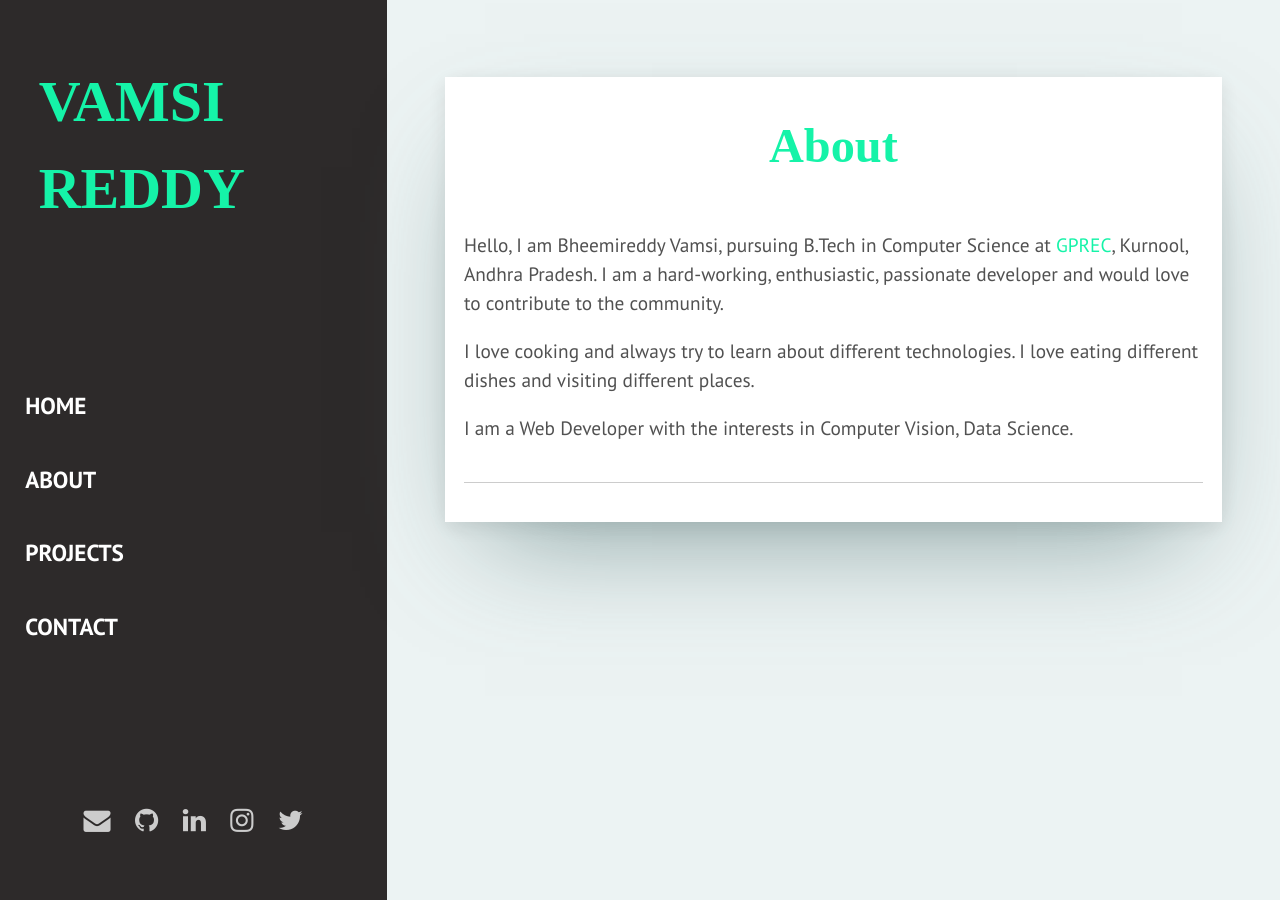
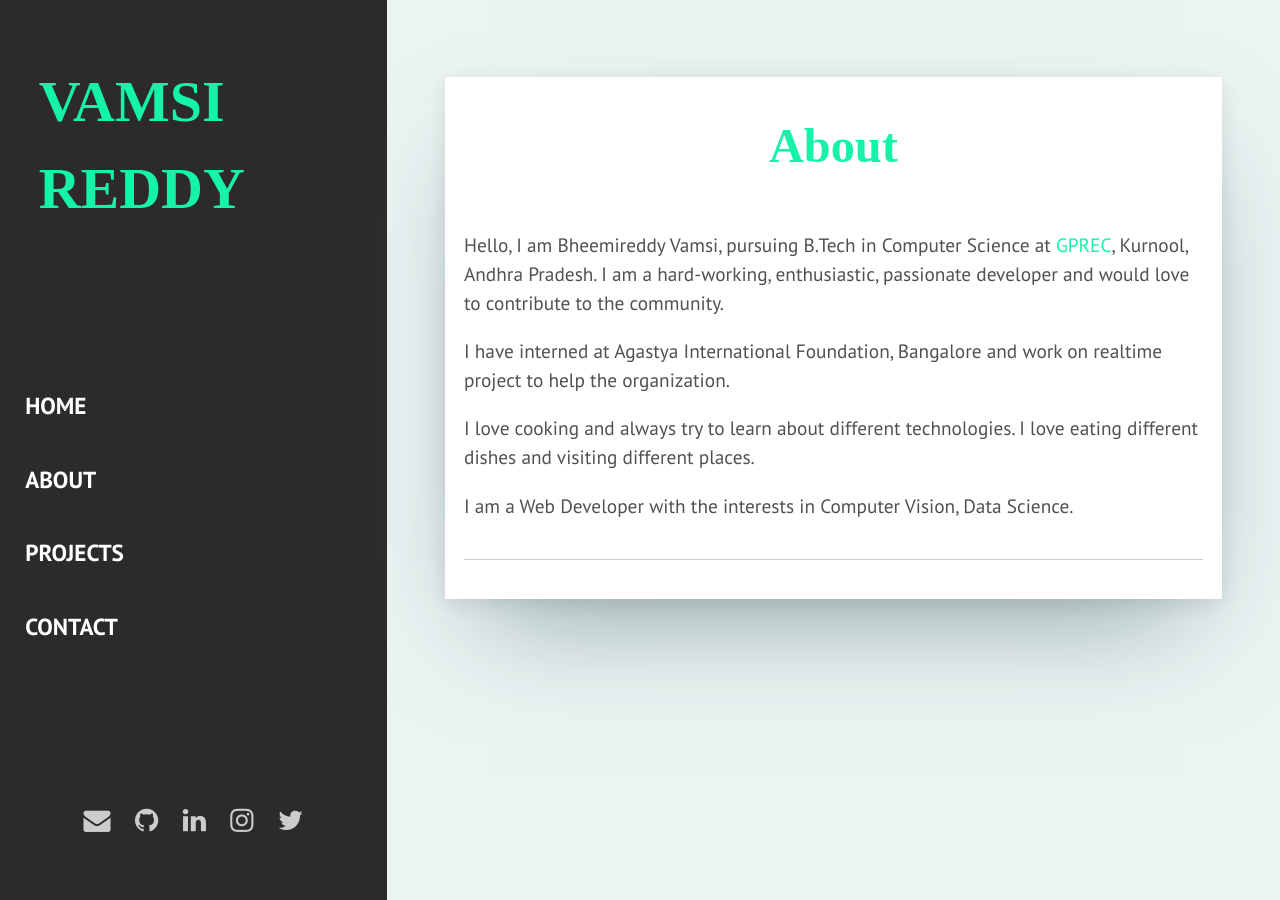
Before and after one commit to vamsireddy22/vamsireddy22.github.io, a Jekyll site: the page built from _pages/about.html, in a window 1280 px wide. Built offline with Jekyll 4.4.1, drawn with Linux system fonts in a browser that asks for light colours; some web fonts are replaced; comment, search, counter and statistics services are not loaded.

Commit message:
intern upadte

```diff
--- a/_pages/about.html
+++ b/_pages/about.html
@@ -6,6 +6,8 @@ permalink: /about/
 
 Hello, I am Bheemireddy Vamsi, pursuing B.Tech in Computer Science at <a href="https://www.gprec.ac.in/">GPREC</a>, Kurnool, Andhra Pradesh. I am a hard-working, enthusiastic, passionate developer and would love to contribute to the community.
 
+I have interned at Agastya International Foundation, Bangalore and work on realtime project to help the organization.
+
 I love cooking and always try to learn about different technologies.  I love eating different dishes and visiting different places.
 
 I am a Web Developer with the interests in Computer Vision, Data Science.
```
